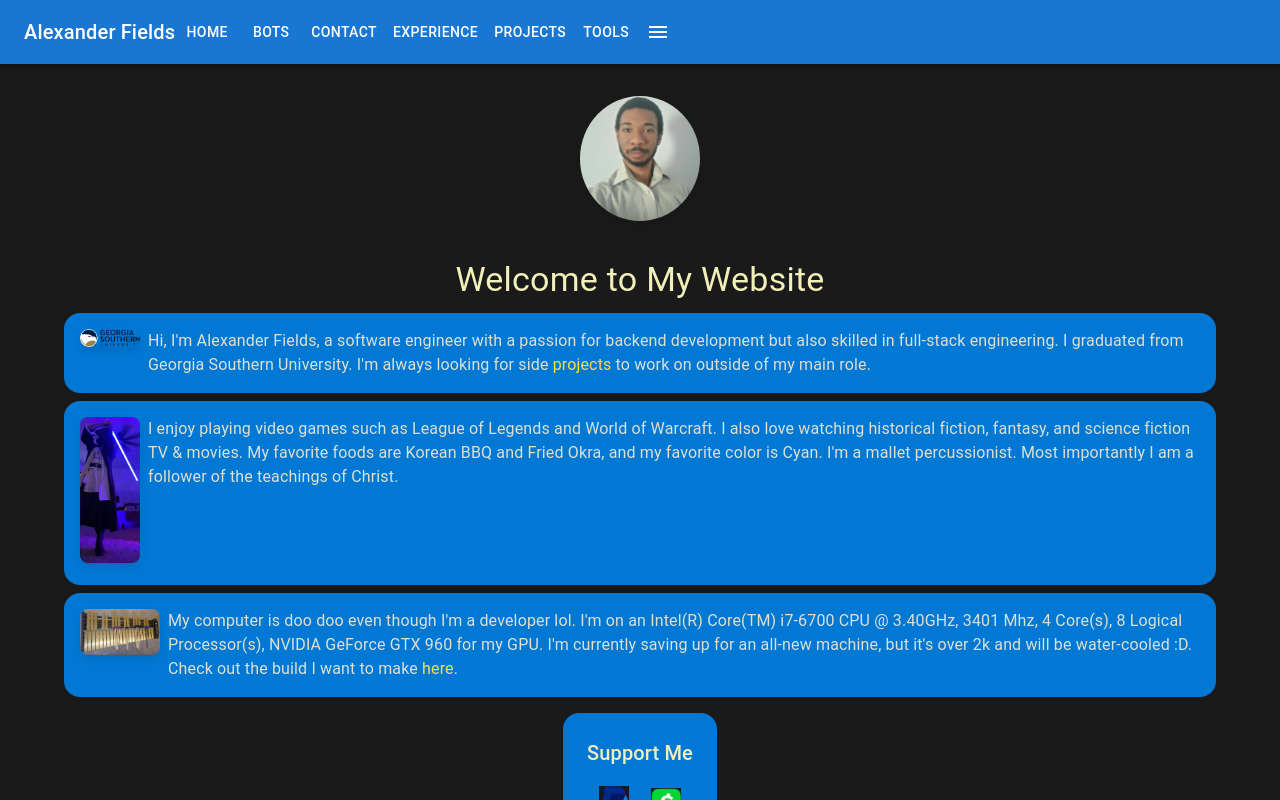
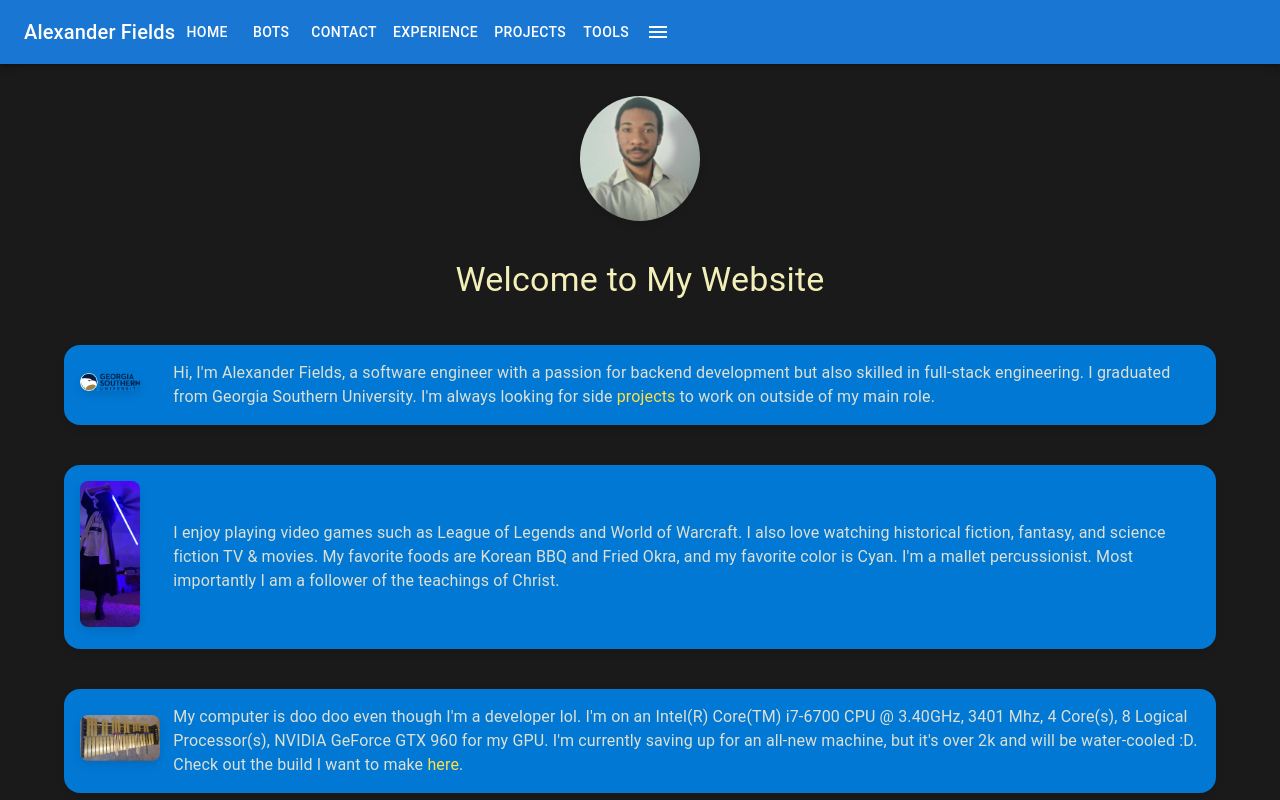
Before and after one commit to roku674/Website, a React (Create React App) app in the folder frontend/: page / in a window 1280 px wide. Shown: the top 800 px of the page. Built offline with nearby package versions, Linux system fonts and the light colour scheme; no server answers.

Commit message:
Update Home.js

```diff
--- a/frontend/src/pages/Home.js
+++ b/frontend/src/pages/Home.js
@@ -1,61 +1,96 @@
 import React from 'react';
-import { Container, Typography, Box, Link } from '@mui/material';
-import '../index.css'; // Ensure your CSS file is correctly imported
+import { Container, Typography, Box, Link, Grid } from '@mui/material';
 
 const Home = () => {
   return (
     <Container>
-      <Box mt={4} className="flex-container">
+      <Box mt={4}>
+        <Grid container spacing={4} direction="column" alignItems="center">
           {/* Main profile image */}
-        <Box mb={4}>
+          <Grid item>
             <img
               src="/pictures/profile.jpg"
               alt="Alexander Fields"
               className="profile-image"
             />
-        </Box>
+          </Grid>
 
           {/* Header and personal introduction */}
-        <Typography variant="h4" gutterBottom className="center-text">Welcome to My Website</Typography>
+          <Grid item>
+            <Typography variant="h4" gutterBottom className="center-text">
+              Welcome to My Website
+            </Typography>
+          </Grid>
 
           {/* Personal Description with images */}
-        <Box className="bubble flex-start mb-2 p-3" width="100%">
+          <Grid item xs={12} md={8}>
+            <Box className="bubble flex-start mb-2 p-3">
+              <Grid container alignItems="center">
                 {/* Georgia Southern University Image and Text */}
-          <Box className="flex-start">
-            <Box className="mr-2">
-              <img src="/pictures/gsu.png" alt="Georgia Southern University" className="image-box" />
-            </Box>
+                <Grid item xs={2} md={1} className="mr-2">
+                  <img
+                    src="/pictures/gsu.png"
+                    alt="Georgia Southern University"
+                    className="image-box"
+                  />
+                </Grid>
+                <Grid item xs={10} md={11}>
                   <Typography variant="body1" className="text-light-blue">
                     Hi, I'm Alexander Fields, a software engineer with a passion for backend development but also skilled in full-stack engineering. I graduated from Georgia Southern University. I'm always looking for side <a href='/projects'> projects </a> to work on outside of my main role.
                   </Typography>
+                </Grid>
+              </Grid>
             </Box>
-        </Box>
+          </Grid>
 
           {/* Jedi Image and Text */}
+          <Grid item xs={12} md={8}>
             <Box className="bubble flex-start mb-2 p-3">
-          <Box className="mr-2">
-            <img src="/pictures/jedime.jpg" alt="Me as a Jedi" className="image-box" />
-          </Box>
+              <Grid container alignItems="center">
+                <Grid item xs={2} md={1} className="mr-2">
+                  <img
+                    src="/pictures/jedime.jpg"
+                    alt="Me as a Jedi"
+                    className="image-box"
+                  />
+                </Grid>
+                <Grid item xs={10} md={11}>
                   <Typography variant="body1" className="text-light-blue">
                     I enjoy playing video games such as League of Legends and World of Warcraft. I also love watching historical fiction, fantasy, and science fiction TV & movies. My favorite foods are Korean BBQ and Fried Okra, and my favorite color is Cyan. I'm a mallet percussionist. Most importantly I am a follower of the teachings of Christ.
                   </Typography>
+                </Grid>
+              </Grid>
             </Box>
+          </Grid>
 
           {/* Vibraphone Image and Text */}
+          <Grid item xs={12} md={8}>
             <Box className="bubble flex-start mb-4 p-3">
-          <Box className="mr-2">
-            <img src="/pictures/vibe.png" alt="Vibraphone" className="vibe-image" />
-          </Box>
+              <Grid container alignItems="center">
+                <Grid item xs={2} md={1} className="mr-2">
+                  <img
+                    src="/pictures/vibe.png"
+                    alt="Vibraphone"
+                    className="vibe-image"
+                  />
+                </Grid>
+                <Grid item xs={10} md={11}>
                   <Typography variant="body1" className="text-light-blue">
                     My computer is doo doo even though I'm a developer lol. I'm on an Intel(R) Core(TM) i7-6700 CPU @ 3.40GHz, 3401 Mhz, 4 Core(s), 8 Logical Processor(s), NVIDIA GeForce GTX 960 for my GPU. I'm currently saving up for an all-new machine, but it's over 2k and will be water-cooled :D. Check out the build I want to make <Link href="https://www.microcenter.com/site/content/custom-pc-builder.aspx?load=67c25be5-4a3a-40c1-bcde-083be28d9fd0" target="_blank" rel="noopener noreferrer" style={{ color: '#fde047' }}>
                       here
                     </Link>.
                   </Typography>
+                </Grid>
+              </Grid>
             </Box>
+          </Grid>
 
           {/* Donation Links */}
+          <Grid item xs={12} md={8}>
             <Box className="bubble">
-          <Typography variant="h6" gutterBottom className="center-text">Support Me</Typography>
+              <Typography variant="h6" gutterBottom className="center-text">
+                Support Me
+              </Typography>
               <Box className="support-icons">
                 <Link href="https://www.paypal.com/paypalme/adastrapericlum" target="_blank" rel="noopener noreferrer">
                   <img src="pictures/paypal-icon.png" alt="PayPal" />
@@ -65,10 +100,14 @@ const Home = () => {
                 </Link>
               </Box>
             </Box>
+          </Grid>
 
           {/* Contact information */}
+          <Grid item xs={12} md={8}>
             <Box className="bubble">
-          <Typography variant="h6" gutterBottom className="center-text">Contact Me</Typography>
+              <Typography variant="h6" gutterBottom className="center-text">
+                Contact Me
+              </Typography>
               <Box className="contact-icons">
                 <Link href="https://github.com/roku674" target="_blank" rel="noopener noreferrer">
                   <img src="https://cdn.jsdelivr.net/npm/simple-icons@3.0.1/icons/github.svg" alt="GitHub" />
@@ -81,6 +120,8 @@ const Home = () => {
                 </Link>
               </Box>
             </Box>
+          </Grid>
+        </Grid>
       </Box>
     </Container>
   );
```
Lines whose indentation alone changed are shown as unchanged.
